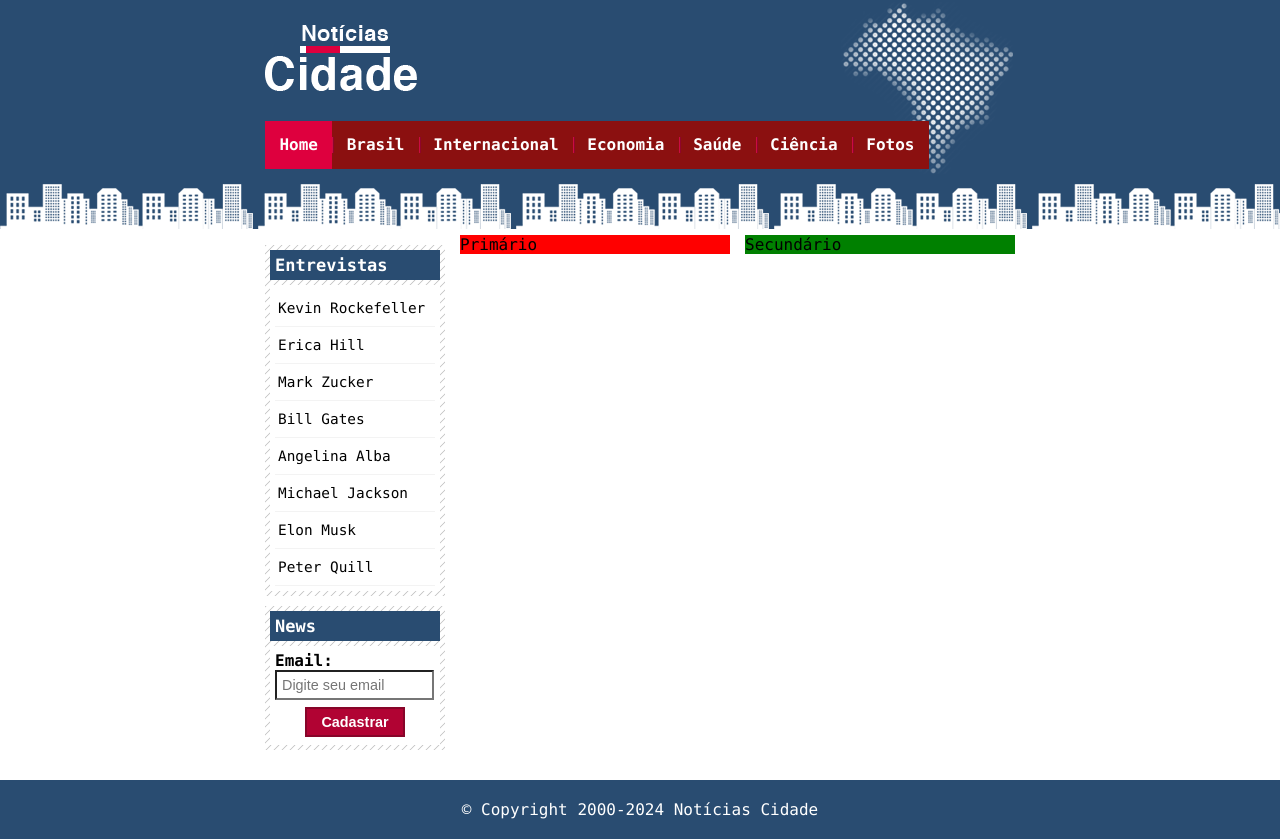
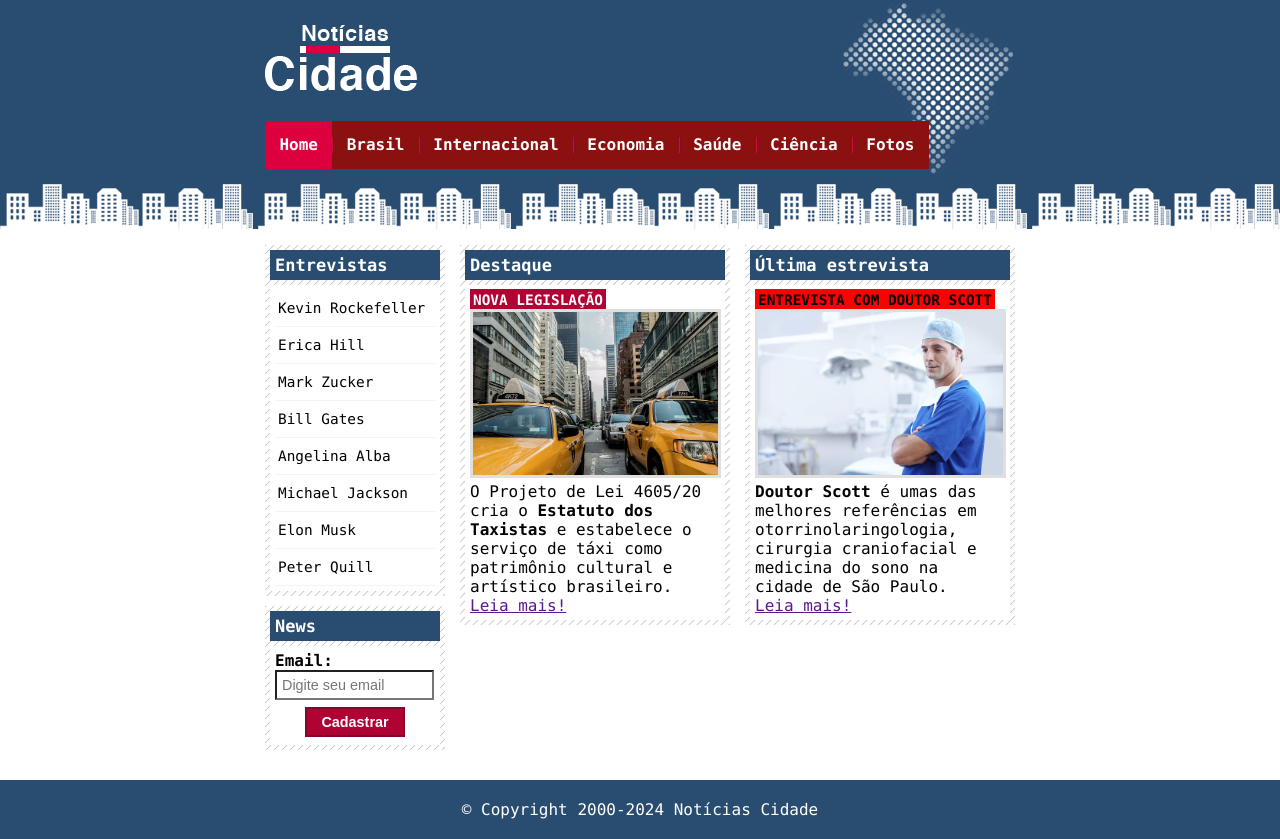
Before and after one commit to kevinazevedo/site-noticias-html, a plain HTML site: page src/index.html in a window 1280 px wide. Drawn offline with Linux system fonts and the light colour scheme.

Commit message:
Área de conteúdos

```diff
--- a/src/css/style.css
+++ b/src/css/style.css
@@ -85,7 +85,6 @@ body.fotos #navegacao a#fotos {
     width: 270px;
     float: left;
     margin: 0 0 20px 195px;
-    background: red;
 }
 
 #uma-coluna #primario {
@@ -101,7 +100,6 @@ body.fotos #navegacao a#fotos {
     width: 270px;
     float: left;
     margin: 0 0 20px 15px;
-    background: green;
 }
 
 #lateral {
@@ -171,6 +169,30 @@ input.submit {
     font-weight: bold;
 }
 
+/* Formatando imagens */
+img.imagem-principal {
+    width: 98%;
+    border: 3px solid #dfdfdf;
+}
+
+/* Formatando cabeçalhos */
+h3 {
+    text-transform: uppercase;
+    display: inline;
+    font-size: 0.9em;
+    padding: 3px;
+}
+
+.destaque h3 {
+    background: #b10333;
+    color: white;
+}
+
+.entrevista h3 {
+    background: red;
+    color: black;
+}
+
 /* Rodape */
 #container-rodape {
     background: #294c71;
--- a/src/index.html
+++ b/src/index.html
@@ -31,8 +31,36 @@
 
             <!-- Início conteudo -->
             <div id="conteudo">
-                <div id="primario">Primário</div>
-                <div id="secundario">Secundário</div>
+
+                <div id="primario">
+                    <div class="caixa destaque">
+                        <h2>Destaque</h2>
+                        <div class="caixa-conteudo">
+                            <h3>Nova legislação</h3>
+                            <img class="imagem-principal" src="img/taxi.jpg" width="100%">
+                            <p>
+                                O Projeto de Lei 4605/20 cria o <strong>Estatuto dos Taxistas</strong> e estabelece o
+                                serviço de táxi como patrimônio cultural e artístico brasileiro.
+                            </p>
+                            <a href="">Leia mais!</a>
+                        </div>
+                    </div>
+                </div>
+
+                <div id="secundario">
+                    <div class="caixa entrevista">
+                        <h2>Última estrevista</h2>
+                        <div class="caixa-conteudo">
+                            <h3>Entrevista com Doutor Scott</h3>
+                            <img class="imagem-principal" src="img/doutor.jpg" width="100%">
+                            <p>
+                                <strong>Doutor Scott</strong> é umas das melhores referências em otorrinolaringologia,
+                                cirurgia craniofacial e medicina do sono na cidade de São Paulo.
+                            </p>
+                            <a href="">Leia mais!</a>
+                        </div>
+                    </div>
+                </div>
 
                 <!-- Início lateral -->
                 <div id="lateral">
```
